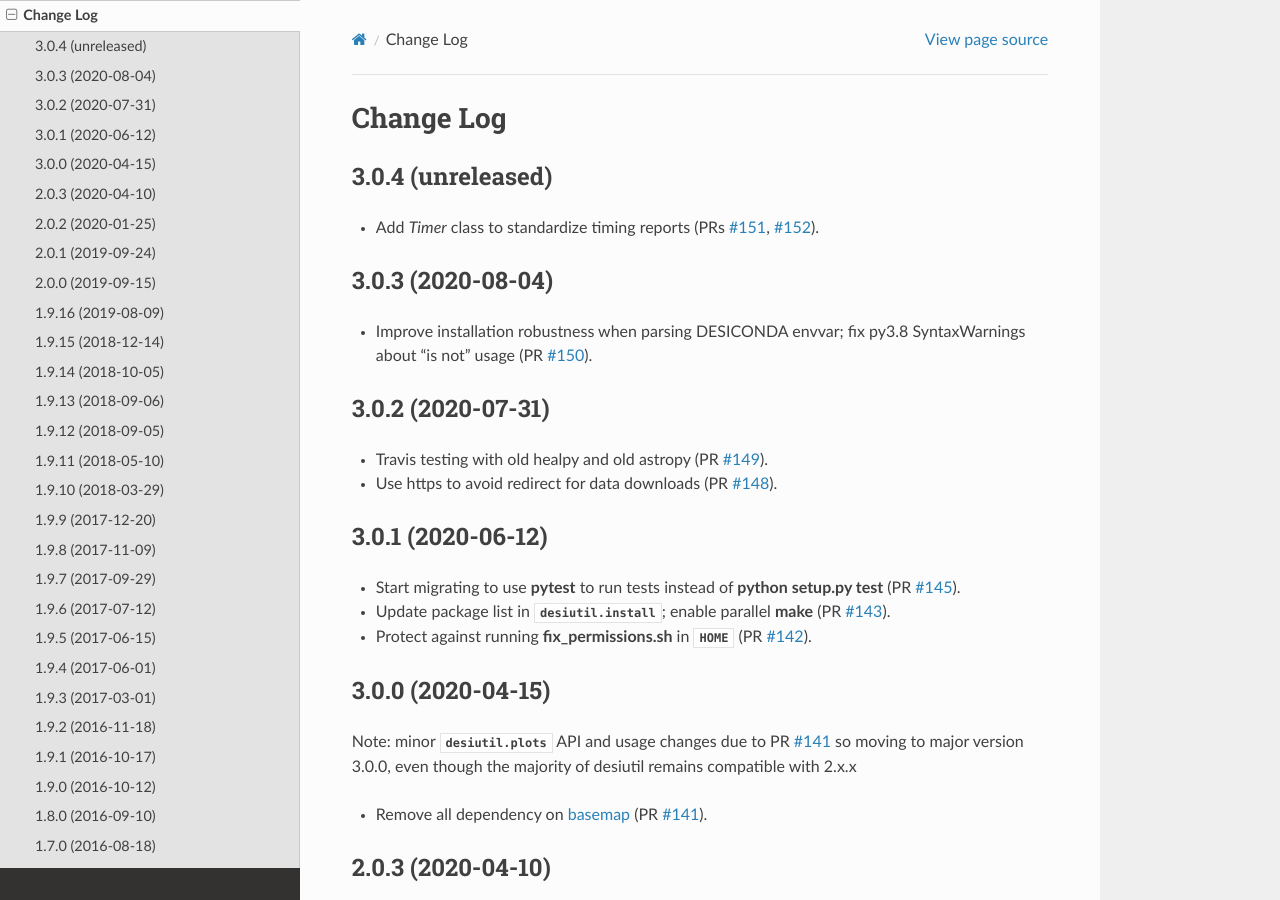
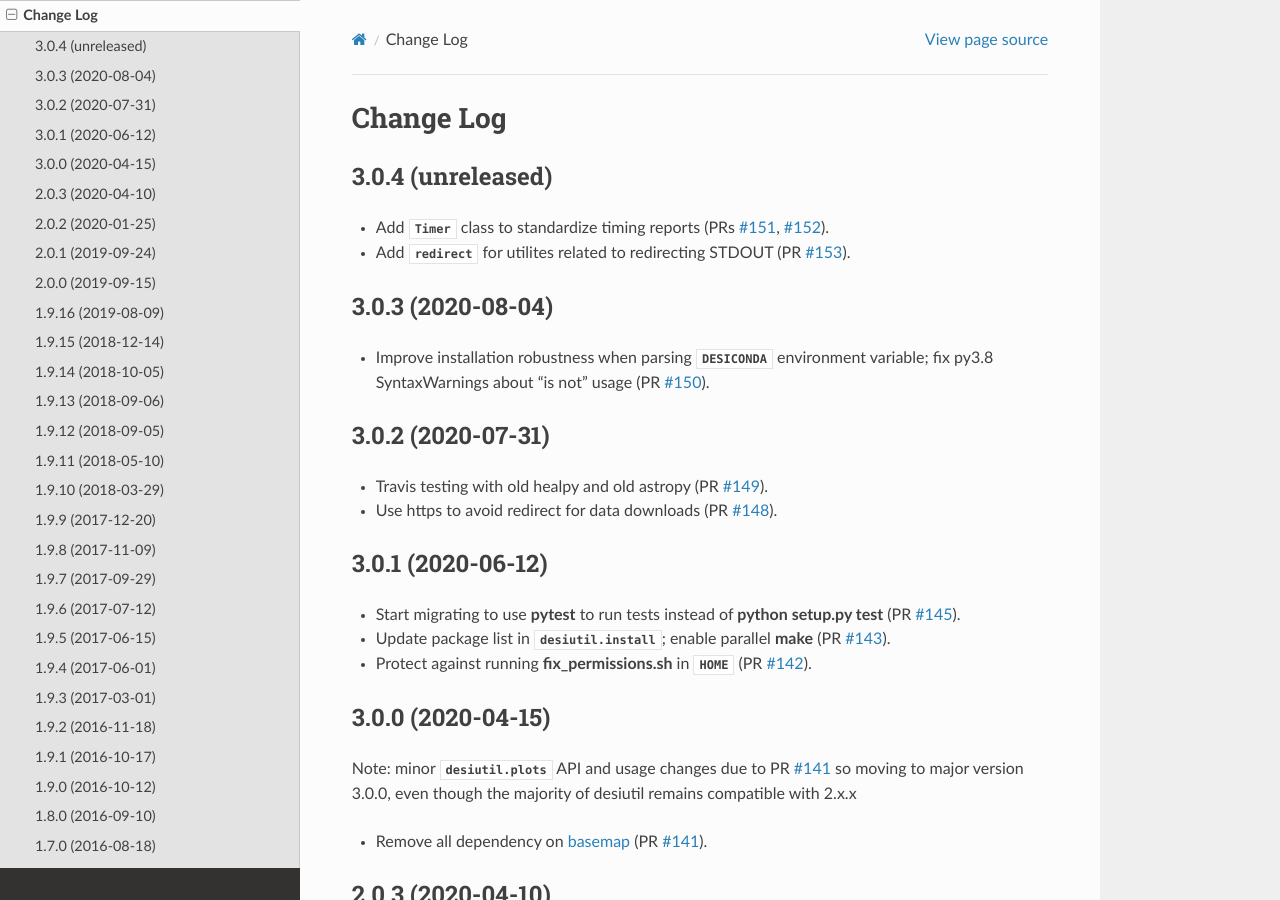
Before and after one commit to desihub/desiutil, a Sphinx documentation site: the page built from doc/changes.rst, in a window 1280 px wide and 900 px high. Built offline with Sphinx 7.4.7 and the Read the Docs theme 2.0.0, drawn with Linux system fonts in a browser that asks for light colours.

Commit message:
update change log

```diff
--- a/doc/changes.rst
+++ b/doc/changes.rst
@@ -5,15 +5,17 @@ Change Log
 3.0.4 (unreleased)
 ------------------
 
-* Add `Timer` class to standardize timing reports (PRs `#151`_, `#152`_).
+* Add :class:`~desiutil.timer.Timer` class to standardize timing reports (PRs `#151`_, `#152`_).
+* Add :mod:`~desiutil.redirect` for utilites related to redirecting STDOUT (PR `#153`_).
 
 .. _`#151`: https://github.com/desihub/desiutil/pull/151
 .. _`#152`: https://github.com/desihub/desiutil/pull/152
+.. _`#153`: https://github.com/desihub/desiutil/pull/153
 
 3.0.3 (2020-08-04)
 ------------------
 
-* Improve installation robustness when parsing DESICONDA envvar;
+* Improve installation robustness when parsing :envvar:`DESICONDA` environment variable;
   fix py3.8 SyntaxWarnings about "is not" usage (PR `#150`_).
 
 .. _`#150`: https://github.com/desihub/desiutil/pull/150
```
